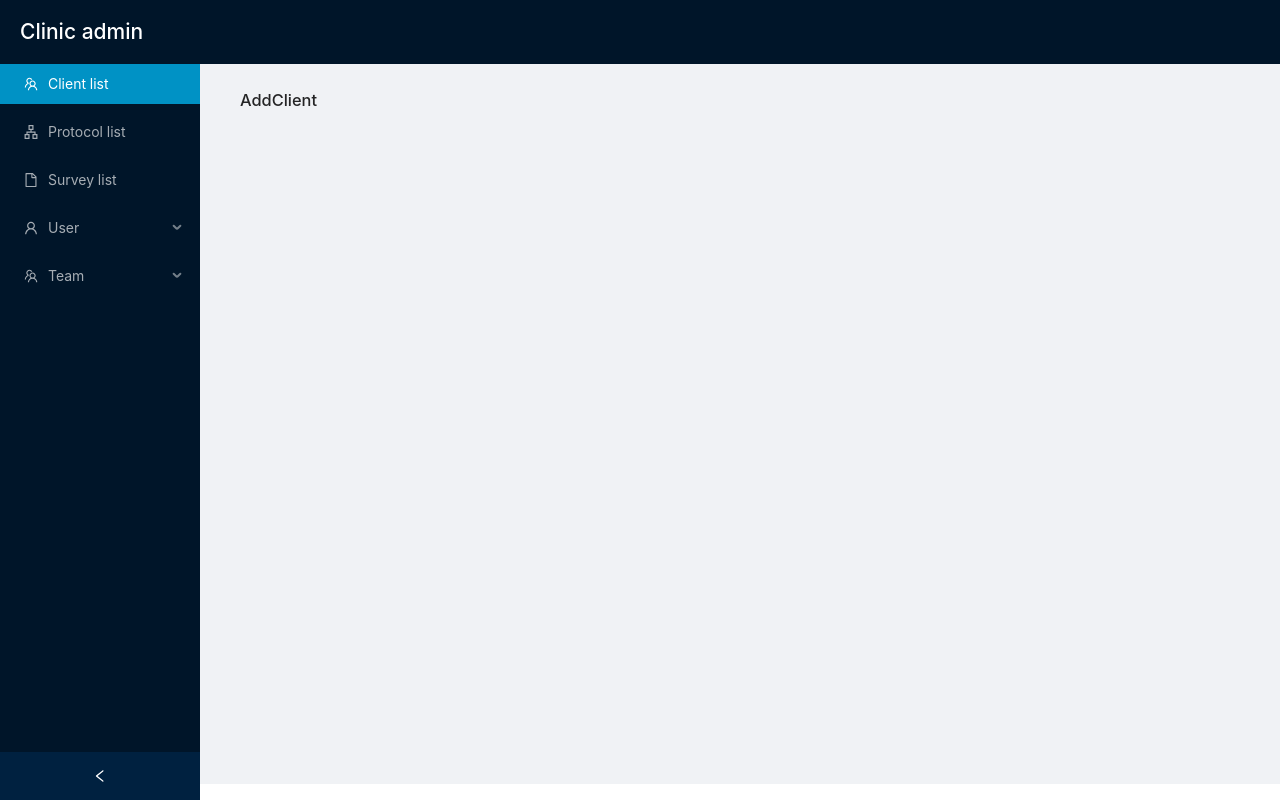
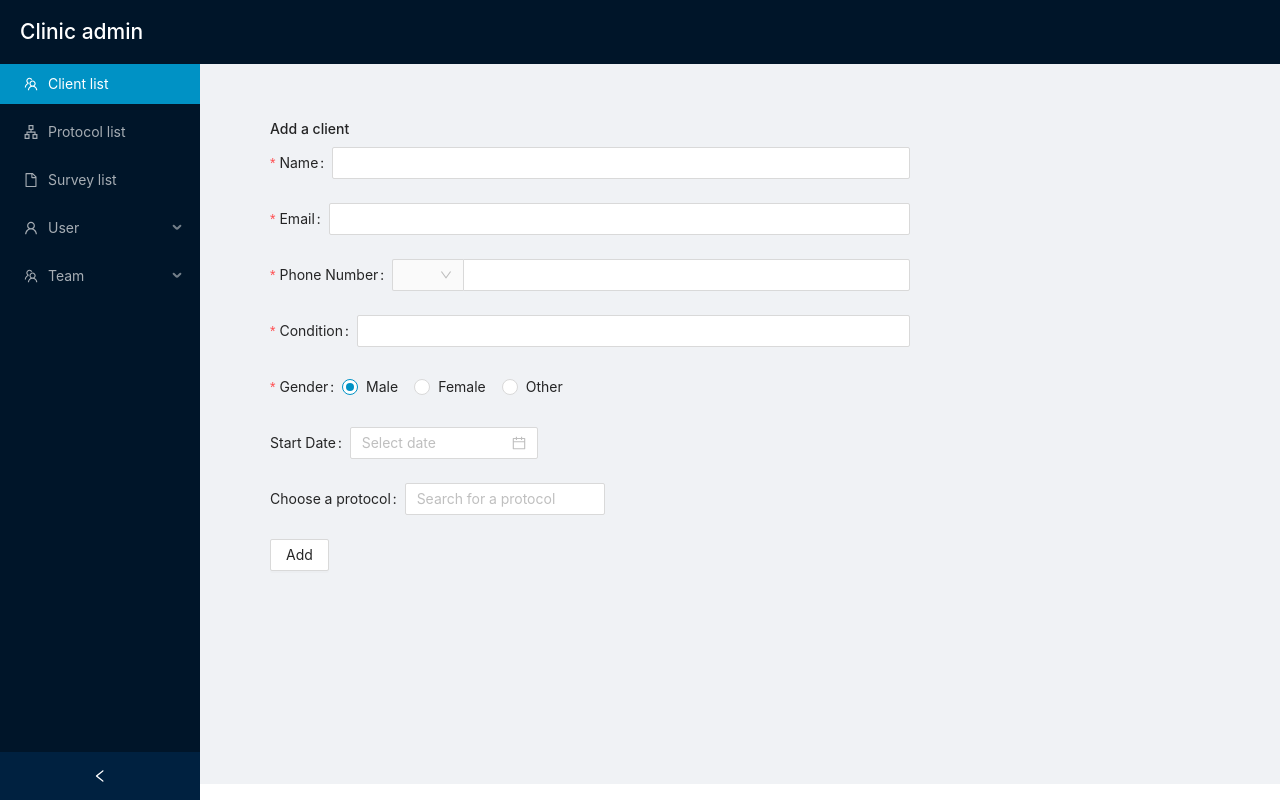
Before and after one commit to webahead14/clinic-admin, a React (Create React App) app: page /add/client in a window 1280 px wide. Built offline with nearby package versions, Linux system fonts and the light colour scheme.

Commit message:
add a client form

```diff
--- /dev/null
+++ b/src/Complete/index.jsx
@@ -0,0 +1,19 @@
+import options from "../utils/allSurveys.js";
+import { AutoComplete } from "antd";
+
+function Complete() {
+  return (
+    <AutoComplete
+      style={{
+        width: 200,
+      }}
+      options={options}
+      placeholder="Search for a protocol"
+      filterOption={(inputValue, option) =>
+        option.label.toUpperCase().indexOf(inputValue.toUpperCase()) !== -1
+      }
+    />
+  );
+}
+
+export default Complete;
--- a/src/pages/AddClient/index.jsx
+++ b/src/pages/AddClient/index.jsx
@@ -1,11 +1,111 @@
-import style from './style.module.css'
+import style from "./style.module.css";
+import React, { useState } from "react";
+import Complete from "../../Complete";
+import {
+  Form,
+  Input,
+  Radio,
+  DatePicker,
+  InputNumber,
+  Cascader,
+  Select,
+  Row,
+  Col,
+  Checkbox,
+  Button,
+  AutoComplete,
+} from "antd";
+
+const { Option } = Select;
+
+const prefixSelector = (
+  <Form.Item name="prefix" noStyle>
+    <Select style={{ width: 70 }}>
+      <Option value="972">+972</Option>
+      {/* <Option value=""></Option> */}
+    </Select>
+  </Form.Item>
+);
+
+const radioStyle = {
+  display: "block",
+  "margin-bottom": "5px",
+  "border-radius": "3px",
+};
 
 function AddClient(props) {
-    return (
-        <div>
-            <h1>AddClient</h1>
-        </div>
-    )
+  return (
+    <div
+      style={{
+        display: "block",
+        width: 700,
+        padding: 30,
+      }}
+    >
+      <h4>Add a client</h4>
+      <Form
+        name="basicform"
+        onFinishFailed={() => alert("Failed to submit")}
+        onFinish={() => alert("Form Submitted")}
+        initialValues={{ remember: true }}
+      >
+        <Form.Item
+          label="Name"
+          name="name"
+          rules={[{ required: true, message: "Please enter a name" }]}
+        >
+          {" "}
+          <Input />
+        </Form.Item>
+        <Form.Item
+          label="Email"
+          name="email"
+          rules={[{ required: true, message: "Please enter an email" }]}
+        >
+          <Input />
+        </Form.Item>
+        <Form.Item
+          name="Phone"
+          label="Phone Number"
+          rules={[{ required: true, message: "Please insert a phone number!" }]}
+        >
+          <Input addonBefore={prefixSelector} style={{ width: "100%" }} />
+        </Form.Item>
+
+        <Form.Item
+          label="Condition"
+          name="condition"
+          rules={[{ required: true, message: "Please enter a condition" }]}
+        >
+          <Input />
+        </Form.Item>
+
+        <Form.Item
+          name="gender"
+          label="Gender"
+          rules={[{ required: true, message: "Please select gender!" }]}
+        >
+          <Radio.Group name="radiogroup" defaultValue={1}>
+            <Radio value={1}>Male</Radio>
+            <Radio value={2}>Female</Radio>
+            <Radio value={3}>Other</Radio>
+          </Radio.Group>
+        </Form.Item>
+
+        <Form.Item label="Start Date">
+          <DatePicker />
+        </Form.Item>
+        <Form.Item label="Choose a protocol">
+          <Complete />
+        </Form.Item>
+        <Form.Item>
+          <Button type="success" htmlType="submit">
+            Add
+          </Button>
+        </Form.Item>
+      </Form>
+    </div>
+  );
 }
 
-export default AddClient
+export default AddClient;
--- a/src/pages/ClientList/index.jsx
+++ b/src/pages/ClientList/index.jsx
@@ -1,11 +1,98 @@
-import style from './style.module.css'
+import style from "./style.module.css";
+import { Table, Button } from "antd";
+import { useNavigate } from "react-router-dom";
+
+const dataSource = [
+  {
+    id: 1,
+    name: "George btata",
+    phone: "052-508-5555",
+    "start date": "16-01-2021",
+    "treatment status": "on-going",
+    protocol: "Protocol X",
+    condition: "PTSD",
+  },
+  {
+    id: 1,
+    name: "Mario Saliba",
+    phone: "052-508-5555",
+    "start date": "16-12-2021",
+    "treatment status": "Completed",
+    protocol: "SS GG",
+    condition: "Stress!",
+  },
+  {
+    id: 1,
+    name: "Nur Awad",
+    phone: "052-228-5555",
+    "start date": "10-12-2021",
+    "treatment status": "on-going",
+    protocol: "Awesomeness",
+    condition: "Uno Queen",
+  },
+];
+
+const columns = [
+  {
+    title: "id",
+    dataIndex: "id",
+    key: "id",
+  },
+  {
+    title: "Name",
+    dataIndex: "name",
+    key: "name",
+  },
+  {
+    title: "phone",
+    dataIndex: "phone",
+    key: "phone",
+  },
+  {
+    title: "start date",
+    dataIndex: "start date",
+    key: "start date",
+  },
+  {
+    title: "treatment status",
+    dataIndex: "treatment status",
+    key: "treatment status",
+  },
+  {
+    title: "protocol",
+    dataIndex: "protocol",
+    key: "protocol",
+  },
+
+  {
+    title: "condition",
+    dataIndex: "condition",
+    key: "condition",
+  },
+];
 
 function ClientList(props) {
-    return (
-        <div>
-            <h1>ClientList</h1>
+  const navigate = useNavigate();
+  return (
+    <div>
+      <div
+        style={{
+          display: "block",
+          width: "100%",
+        }}
+      >
+        <h1 style={{ textAlign: "center", paddingBottom: 20, fontSize: 40 }}>
+          Client list
+        </h1>
+        <div style={{ paddingBottom: 10 }}>
+          <Button type="primary" onClick={() => navigate("/add/client")}>
+            Add Client
+          </Button>
         </div>
-    )
+        <Table dataSource={dataSource} columns={columns} />;
+      </div>
+    </div>
+  );
 }
 
-export default ClientList
+export default ClientList;
--- /dev/null
+++ b/src/utils/allSurveys.js
@@ -0,0 +1,19 @@
+const options = [
+  {
+    id: 1,
+    label: "PTSD",
+  },
+  {
+    id: 2,
+    label: "ADHD",
+  },
+  {
+    id: 3,
+    label: "PTSD2",
+  },
+  {
+    id: 4,
+    label: "Anxiety",
+  },
+];
+export default options;
```
Also changed, not shown: src/pages/ClientPage/index.jsx (+8 -8 lines).
